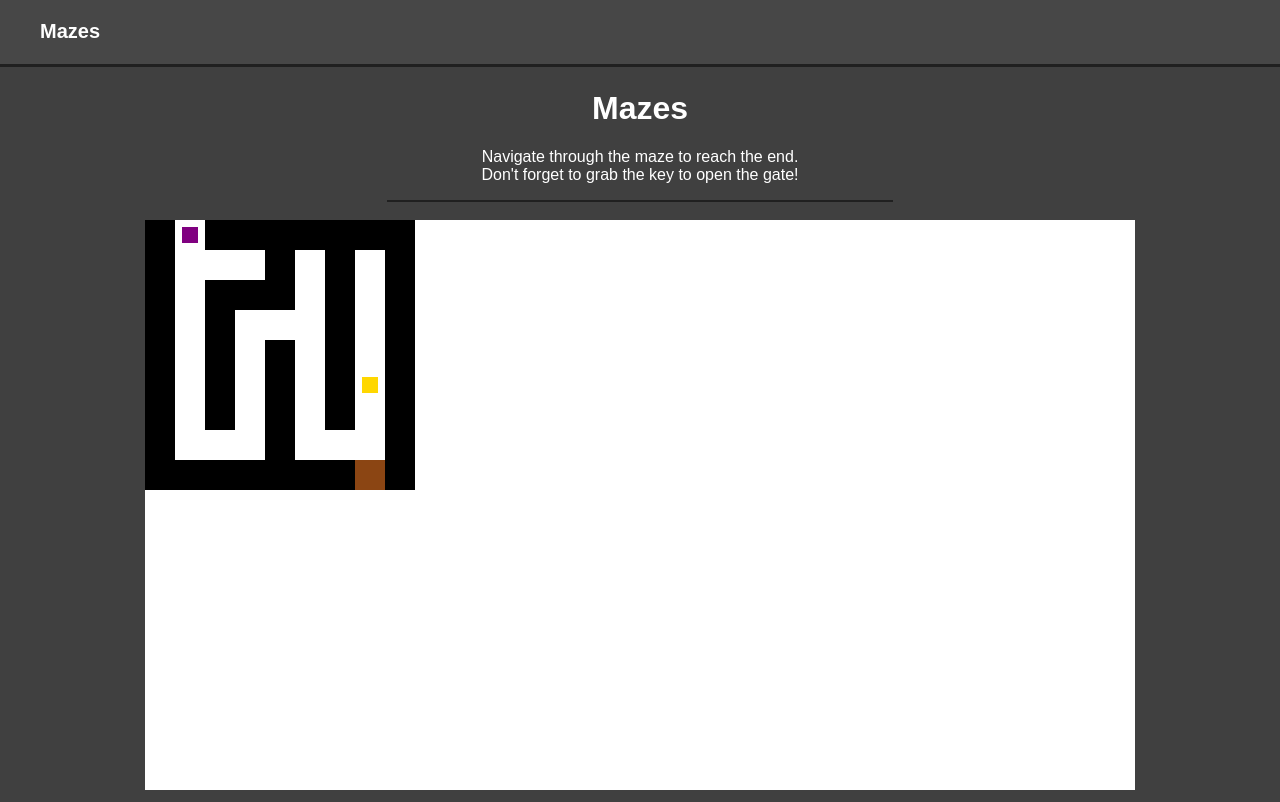
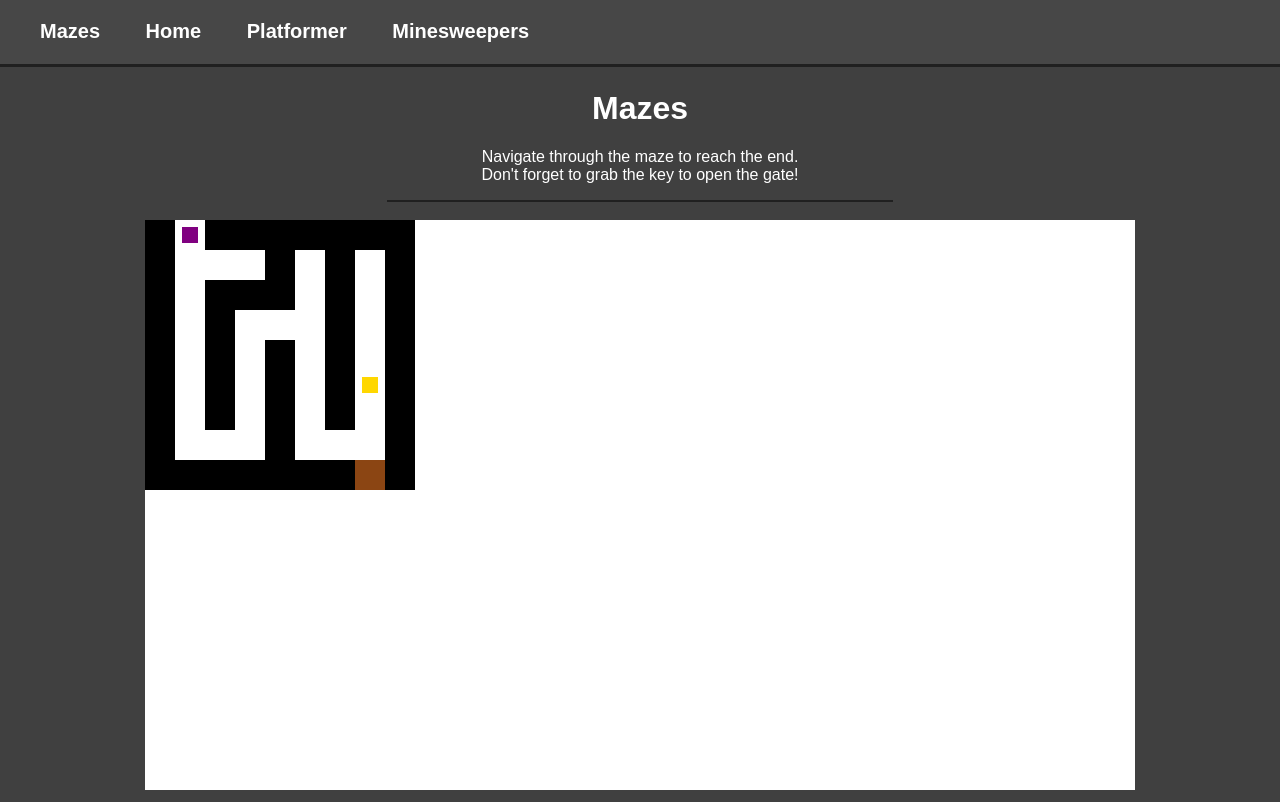
Before and after one commit to BenedictHubner/BenedictHubner.github.io, a plain HTML site: page mazes.html in a window 1280 px wide. Drawn offline with Linux system fonts and the light colour scheme.

Commit message:
Updating these files
Forgot to save before uploading, so they were missing some links at the top.

```diff
--- a/mazes.html
+++ b/mazes.html
@@ -9,6 +9,9 @@
         <nav class="header">
             <ul>
                 <li><a href="#top">Mazes</a></li>
+                <li><a href="./index.html">Home</a></li>
+                <li><a href="./platformer.html">Platformer</a></li>
+                <li><a href="./minesweeper.html">Minesweepers</a></li>
             </ul>
         </nav>
         <div class="intro">
```
Also changed, not shown: minesweeper.html (+3 -0 lines), platformer.html (+1 -0 lines).
